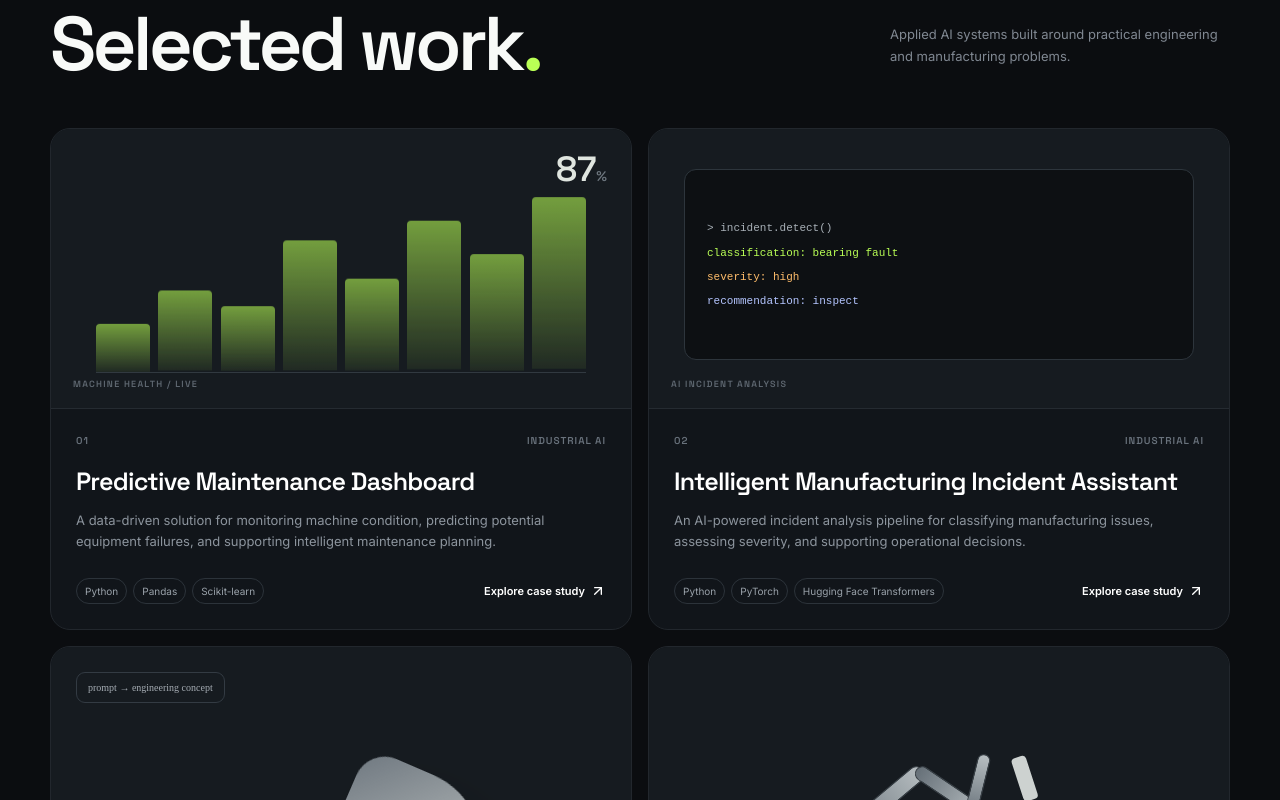
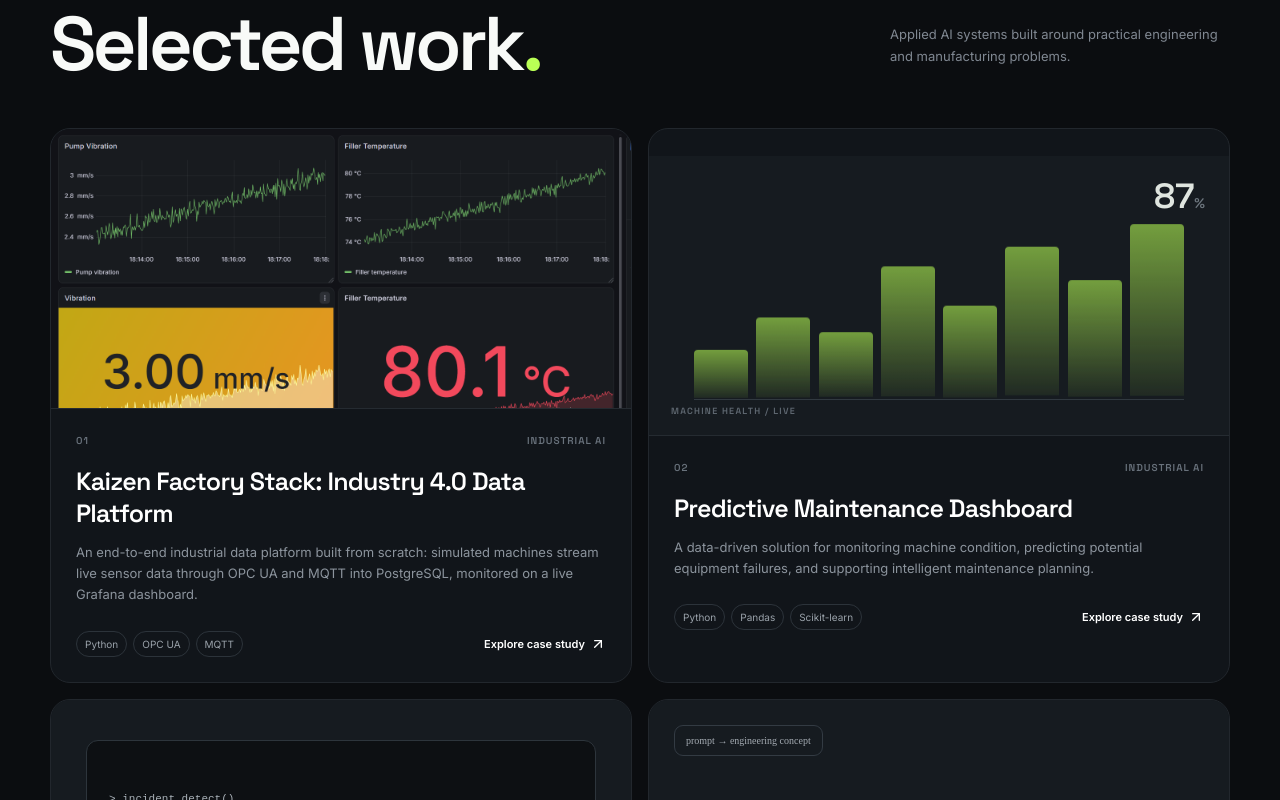
Before and after one commit to vikram-ejjagiri-ai/portfolio, a React (Vite) app: page / in a window 1280 px wide. Shown: the part 1820-2620 px from the top of the page. Built offline with nearby package versions, Linux system fonts and the light colour scheme.

Commit message:
feat: add Kaizen Factory Stack project, screenshots and GitHub links; fix resume link

```diff
--- a/src/App.jsx
+++ b/src/App.jsx
@@ -5,6 +5,7 @@
   Rocket, X, Eye, Bot, Factory, Sparkles
 } from "lucide-react";
 import { projects } from "./data/projects";
+const asset = (path) => `${import.meta.env.BASE_URL}${path}`;
 
 const skills = {
   "AI & Machine Learning": ["Python", "Machine Learning", "Deep Learning", "Generative AI", "NLP", "Computer Vision", "PyTorch", "Scikit-learn"],
@@ -46,7 +47,7 @@
             {["about","projects","skills","journey","contact"].map(x =>
               <button key={x} onClick={() => go(x)}>{x[0].toUpperCase()+x.slice(1)}</button>
             )}
-            <a className="nav-resume" href="/resume.pdf" target="_blank" rel="noreferrer">Resume <ArrowUpRight size={15}/></a>
+            <a className="nav-resume" href={asset("resume.pdf")} target="_blank" rel="noreferrer">Resume <ArrowUpRight size={15}/></a>
           </div>
           <button className="menu-btn" onClick={() => setMenuOpen(!menuOpen)} aria-label="Toggle menu">
             {menuOpen ? <X/> : <Menu/>}
@@ -64,7 +65,7 @@
             <p className="hero-text">I build practical AI solutions for intelligent manufacturing, robotics, and real-world industrial applications.</p>
             <div className="hero-actions">
               <button className="button primary" onClick={() => go("projects")}>View Projects <MoveUpRight size={17}/></button>
-              <a className="button ghost" href="/resume.pdf" target="_blank" rel="noreferrer">Download Resume <Download size={17}/></a>
+              <a className="button ghost" href={asset("resume.pdf")} target="_blank" rel="noreferrer">Download Resume <Download size={17}/></a>
             </div>
             <div className="hero-meta"><span>Based in Germany / India</span><span>Master's • THD</span></div>
           </div>
@@ -192,7 +193,7 @@
 
 function ProjectCard({project,onOpen}){
   return <button className="project-card" onClick={()=>onOpen(project)}>
-    <ProjectVisual type={project.visual}/>
+    <ProjectVisual project={project}/>
     <div className="project-card-content">
       <div className="card-top"><span>{project.number}</span><span>{project.category}</span></div>
       <h3>{project.title}</h3><p>{project.description}</p>
@@ -201,7 +202,14 @@
   </button>
 }
 
-function ProjectVisual({type}){
+function ProjectVisual({project}){
+  const type = project.visual;
+  if (project.image) {
+    return <div className={`project-visual ${type}`}>
+      <img src={asset(project.image)} alt={`${project.title} screenshot`}
+        style={{width: "100%", height: "100%", objectFit: "cover", display: "block"}}/>
+    </div>
+  }
   return <div className={`project-visual ${type}`}>
     {type==="sensor" && <><div className="chart"><i/><i/><i/><i/><i/><i/><i/><i/></div><div className="visual-label">MACHINE HEALTH / LIVE</div><div className="visual-number">87<span>%</span></div></>}
     {type==="nlp" && <><div className="terminal"><span>&gt; incident.detect()</span><span>classification: bearing fault</span><span>severity: high</span><span>recommendation: inspect</span></div><div className="visual-label">AI INCIDENT ANALYSIS</div></>}
@@ -215,7 +223,7 @@
   return <div className="modal-backdrop" onMouseDown={e=>e.target===e.currentTarget&&onClose()}>
     <article className="modal">
       <button className="modal-close" onClick={onClose}><X/></button>
-      <div className="modal-visual"><ProjectVisual type={project.visual}/></div>
+      <div className="modal-visual"><ProjectVisual project={project}/></div>
       <p className="section-label">{project.number} / {project.category}</p>
       <h2>{project.title}</h2>
       <p className="modal-lead">{project.description}</p>
@@ -224,6 +232,7 @@
         <div><h4>ACHIEVEMENTS</h4>{project.achievements.length ? <ul>{project.achievements.map(x=><li key={x}>{x}</li>)}</ul> : <p>Detailed source material will be added when the original project report becomes available.</p>}</div>
       </div>
       {project.tools.length>0 && <><h4>TOOLS USED</h4><div className="modal-tags">{project.tools.map(t=><span key={t}>{t}</span>)}</div></>}
+            {project.github && <a className="button primary" href={project.github} target="_blank" rel="noreferrer" style={{marginTop: "1.5rem"}}><Github size={17}/> View code on GitHub</a>}
     </article>
   </div>
 }
--- a/src/data/projects.js
+++ b/src/data/projects.js
@@ -1,7 +1,31 @@
 export const projects = [
+    {
+    id: "kaizen-factory-stack",
+    number: "01",
+    title: "Kaizen Factory Stack: Industry 4.0 Data Platform",
+    shortTitle: "Factory Data Platform",
+    category: "Industrial AI",
+    tags: ["Industry 4.0", "OPC UA", "MQTT"],
+    description:
+      "An end-to-end industrial data platform built from scratch: simulated machines stream live sensor data through OPC UA and MQTT into PostgreSQL, monitored on a live Grafana dashboard.",
+    objective:
+      "Build the data foundation that industrial AI depends on: collecting machine data the way real factories do, storing it reliably, and making machine condition visible in real time.",
+    achievements: [
+      "Simulated a bottling line (pump, filler, capper) with 7 sensors as an OPC UA server, configurable via YAML without code changes.",
+      "Modelled realistic sensor signals as true value + Gaussian noise + gradual wear drift.",
+      "Built a fault-tolerant OPC UA to MQTT bridge with automatic reconnect, structured logging and retained online/offline status.",
+      "Organized all data in a Unified Namespace topic hierarchy (enterprise/site/area/line/machine/sensor).",
+      "Developed an ingest service storing every reading in PostgreSQL, using parameterized SQL and keeping secrets out of the source code.",
+      "Created a live Grafana dashboard with vibration severity zones inspired by ISO 10816."
+    ],
+    tools: ["Python", "OPC UA", "MQTT", "PostgreSQL", "Grafana", "asyncua", "Mosquitto", "Git"],
+    visual: "sensor",
+    image: "projects/kaizen-factory-stack.png",
+    github: "https://github.com/vikram-ejjagiri-ai/kaizen-factory-stack"
+  },
   {
     id: "predictive-maintenance",
-    number: "01",
+    number: "02",
     title: "Predictive Maintenance Dashboard",
     shortTitle: "Predictive Maintenance",
     category: "Industrial AI",
@@ -22,7 +46,7 @@
   },
   {
     id: "incident-assistant",
-    number: "02",
+    number: "03",
     title: "Intelligent Manufacturing Incident Assistant",
     shortTitle: "Incident Assistant",
     category: "Industrial AI",
@@ -43,7 +67,7 @@
   },
   {
     id: "generative-engineering",
-    number: "03",
+    number: "04",
     title: "Generative Engineering Concept Studio",
     shortTitle: "Generative Engineering",
     category: "Generative AI",
@@ -64,7 +88,7 @@
   },
   {
     id: "scara",
-    number: "04",
+    number: "05",
     title: "Intelligent SCARA Robotic System",
     shortTitle: "SCARA Robotics",
     category: "Robotics",
@@ -84,7 +108,7 @@
   },
   {
     id: "ornithopter",
-    number: "05",
+    number: "06",
     title: "Design and Analysis of Ornithopter",
     shortTitle: "Ornithopter",
     category: "Engineering",
```
Also changed, not shown: public/projects/kaizen-factory-stack.png (added).
